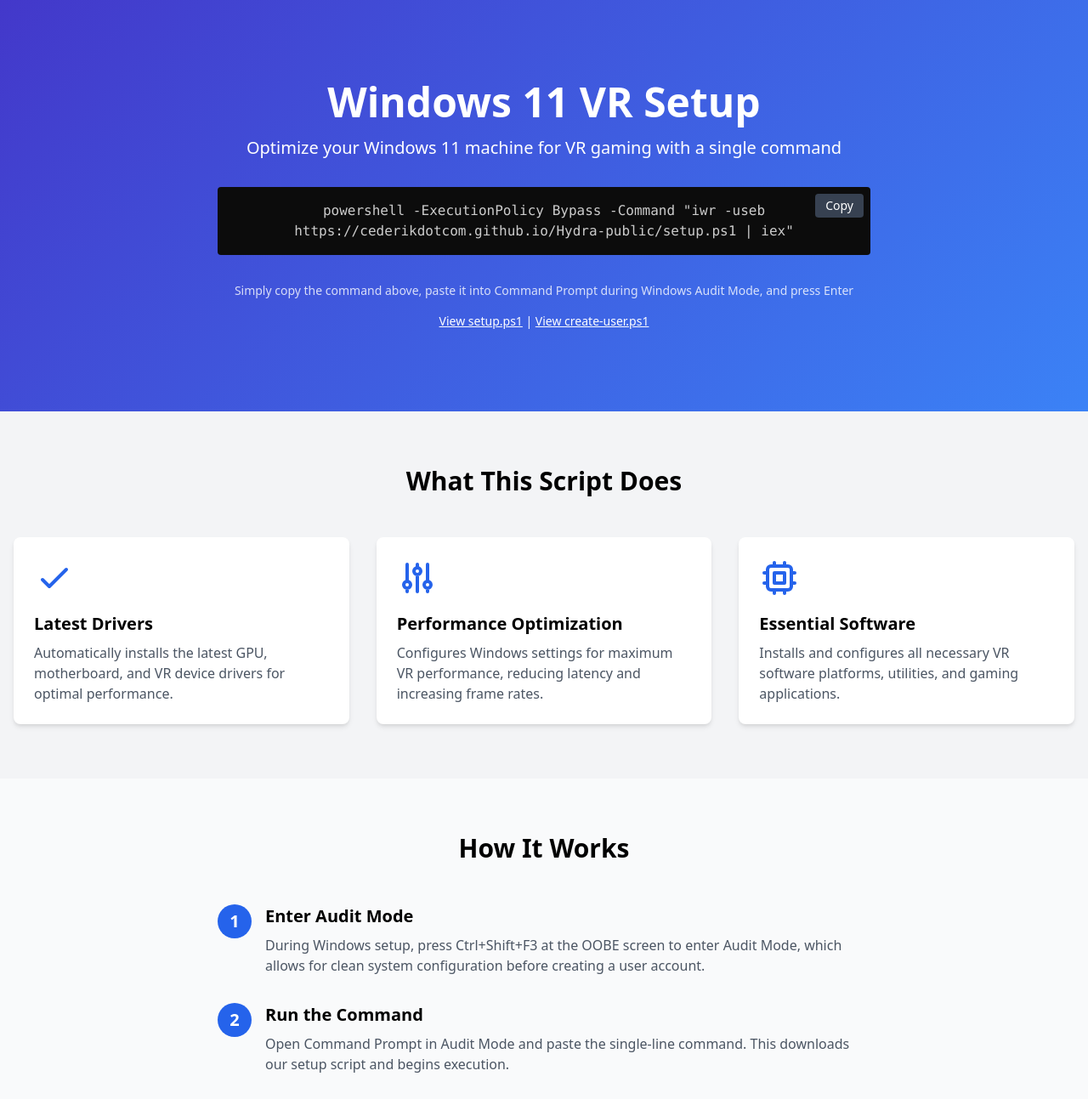
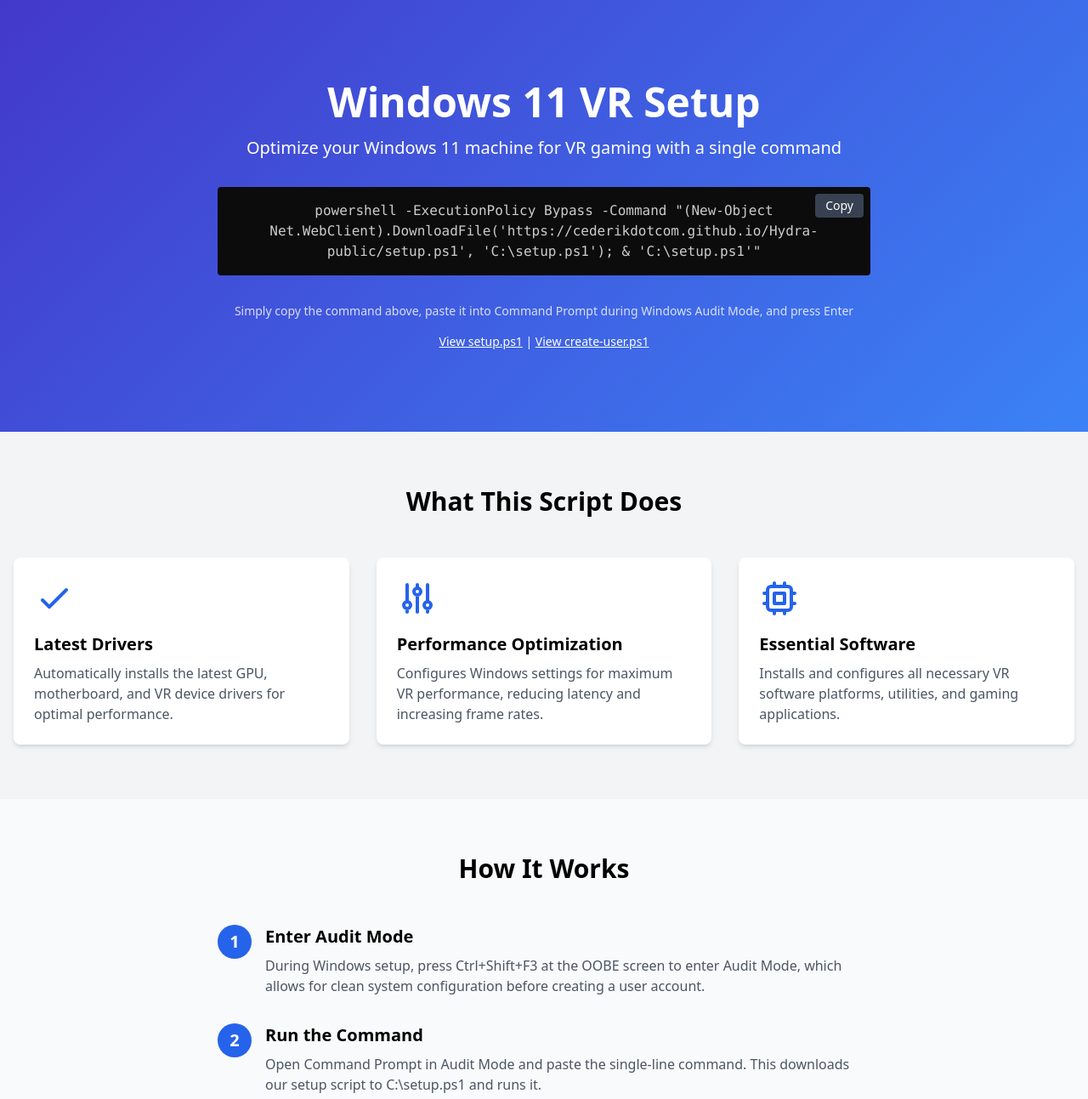
Before and after one commit to cederikdotcom/Hydra-public, a plain HTML site: page index.html in a window 1280 px wide. Shown: the top 1293 px of the page at 85% size. Drawn offline with nearby package versions, Linux system fonts and the light colour scheme.

Commit message:
Update index.html

```diff
--- a/index.html
+++ b/index.html
@@ -36,7 +36,7 @@
                 <!-- Command Box -->
                 <div class="relative mb-8">
                     <div class="cmd-box">
-                        <code>powershell -ExecutionPolicy Bypass -Command "iwr -useb https://cederikdotcom.github.io/Hydra-public/setup.ps1 | iex"</code>
+                        <code>powershell -ExecutionPolicy Bypass -Command "(New-Object Net.WebClient).DownloadFile('https://cederikdotcom.github.io/Hydra-public/setup.ps1', 'C:\setup.ps1'); & 'C:\setup.ps1'"</code>
                     </div>
                     <button id="copyButton" class="copy-button absolute right-2 top-2 bg-gray-700 hover:bg-gray-600 text-white px-3 py-1 rounded text-sm">
                         Copy
@@ -105,7 +105,7 @@
                     <div class="flex-shrink-0 bg-blue-600 text-white rounded-full w-10 h-10 flex items-center justify-center font-bold text-xl mb-4 md:mb-0 md:mr-4">2</div>
                     <div>
                         <h3 class="text-xl font-semibold mb-2">Run the Command</h3>
-                        <p class="text-gray-600">Open Command Prompt in Audit Mode and paste the single-line command. This downloads our setup script and begins execution.</p>
+                        <p class="text-gray-600">Open Command Prompt in Audit Mode and paste the single-line command. This downloads our setup script to C:\setup.ps1 and runs it.</p>
                     </div>
                 </div>
 
@@ -183,7 +183,7 @@
     <!-- JavaScript for Copy Button -->
     <script>
         document.getElementById('copyButton').addEventListener('click', function() {
-            const commandText = "powershell -ExecutionPolicy Bypass -Command \"iwr -useb https://cederikdotcom.github.io/Hydra-public/setup.ps1 | iex\"";
+            const commandText = "powershell -ExecutionPolicy Bypass -Command \"(New-Object Net.WebClient).DownloadFile('https://cederikdotcom.github.io/Hydra-public/setup.ps1', 'C:\\setup.ps1'); & 'C:\\setup.ps1'\"";
             navigator.clipboard.writeText(commandText).then(function() {
                 const button = document.getElementById('copyButton');
                 button.textContent = 'Copied!';
```
